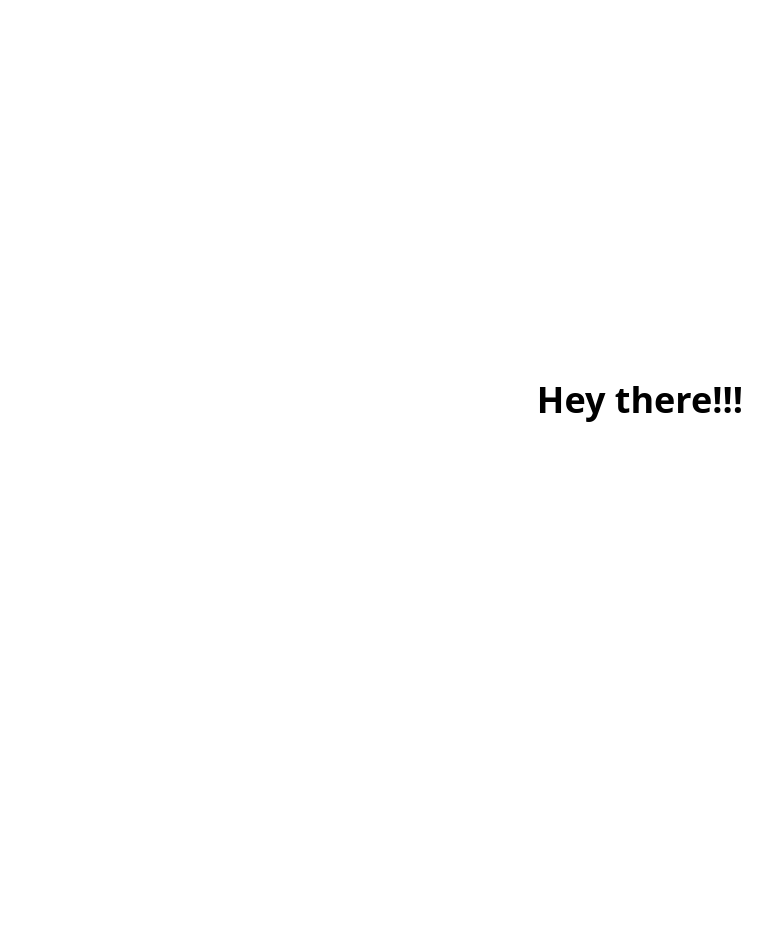
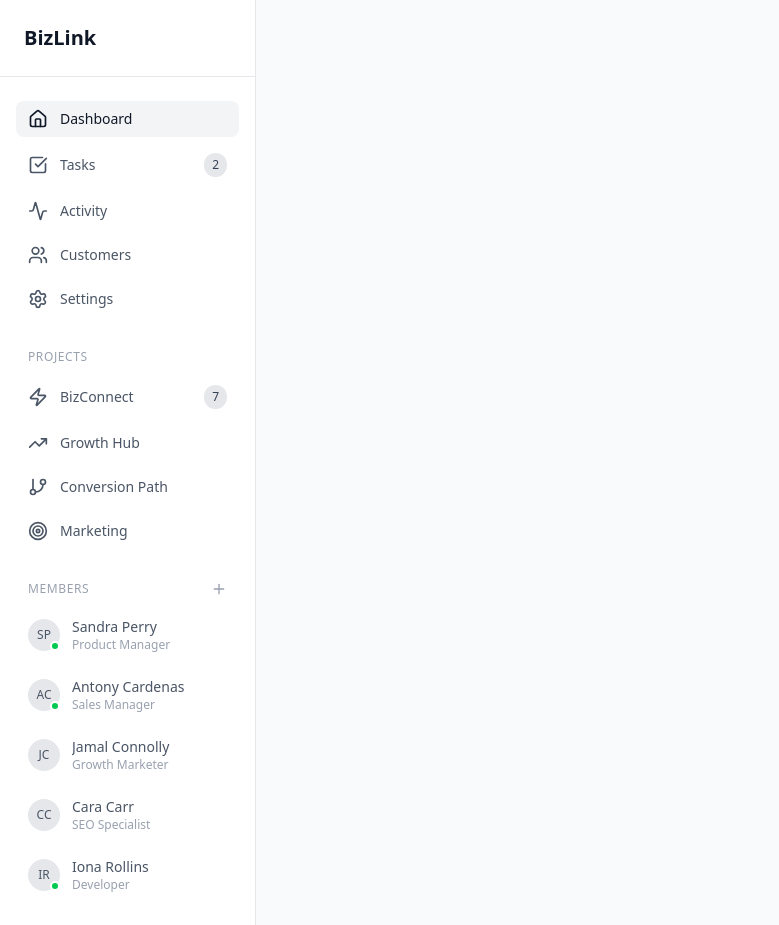
Before and after one commit to ay690/Enlog_Assignment, a React (Vite) app: page / in a window 1280 px wide. Shown: the whole page, without its empty margins (0-779 px from the left). Before the commit the page ends 800 px from the top, so only its background shows below. Built offline with nearby package versions, Linux system fonts and the light colour scheme.

Commit message:
UI: Sidebar

```diff
--- a/src/App.tsx
+++ b/src/App.tsx
@@ -1,12 +1,16 @@
 import { Provider } from "react-redux";
 import { store } from "./store";
+import { BrowserRouter as Router } from "react-router-dom";
+import Sidebar from "./components/Layout/Sidebar";
 
 function App() {
   return (
     <Provider store={store}>
-      <h1 className="text-4xl font-bold text-center flex items-center justify-center min-h-screen">
-        Hey there!!!
-      </h1>
+      <Router>
+        <div className="min-h-screen bg-gray-50 flex overflow-auto">
+         <Sidebar />
+        </div>
+      </Router>
     </Provider>
   );
 }
--- /dev/null
+++ b/src/components/Layout/Sidebar.tsx
@@ -0,0 +1,165 @@
+import React from "react";
+import { Link, useLocation } from "react-router-dom";
+import {
+  Home,
+  CheckSquare,
+  Activity,
+  Users,
+  Settings,
+  Zap,
+  TrendingUp,
+  GitBranch,
+  Target,
+  Plus,
+} from "lucide-react";
+import { useAppSelector } from "../../store";
+import { type NavigationItem, type Project } from "../../types";
+
+const Sidebar: React.FC = () => {
+  const location = useLocation();
+  const teamMembers = useAppSelector((state) => state.user.teamMembers);
+
+  const navigationItems: NavigationItem[] = [
+    { id: "dashboard", name: "Dashboard", icon: "Home", path: "/" },
+    {
+      id: "tasks",
+      name: "Tasks",
+      icon: "CheckSquare",
+      path: "/tasks",
+      badge: 2,
+    },
+    { id: "activity", name: "Activity", icon: "Activity", path: "/activity" },
+    { id: "customers", name: "Customers", icon: "Users", path: "/customers" },
+    { id: "settings", name: "Settings", icon: "Settings", path: "/settings" },
+  ];
+
+  const projects: Project[] = [
+    { id: "bizconnect", name: "BizConnect", count: 7, icon: "Zap" },
+    { id: "growth-hub", name: "Growth Hub", count: 0, icon: "TrendingUp" },
+    {
+      id: "conversion-path",
+      name: "Conversion Path",
+      count: 0,
+      icon: "GitBranch",
+    },
+    { id: "marketing", name: "Marketing", count: 0, icon: "Target" },
+  ];
+
+  const getIcon = (iconName: string) => {
+    const icons = {
+      Home: Home,
+      CheckSquare: CheckSquare,
+      Activity: Activity,
+      Users: Users,
+      Settings: Settings,
+      Zap: Zap,
+      TrendingUp: TrendingUp,
+      GitBranch: GitBranch,
+      Target: Target,
+    };
+    const IconComponent = icons[iconName as keyof typeof icons];
+    return IconComponent ? <IconComponent size={20} /> : null;
+  };
+
+  return (
+    <div className="w-64 bg-white min-h-screen border-r border-gray-200 flex flex-col">
+      {/* Logo */}
+      <div className="p-6 border-b border-gray-200">
+        <h1 className="text-xl font-bold text-gray-900">BizLink</h1>
+      </div>
+
+      {/* Navigation */}
+      <nav className="flex-1 px-4 py-6 space-y-2">
+        {navigationItems.map((item) => (
+          <Link
+            key={item.id}
+            to={item.path}
+            className={`flex items-center justify-between px-3 py-2 rounded-lg text-sm font-medium transition-colors ${
+              location.pathname === item.path
+                ? "bg-gray-100 text-gray-900"
+                : "text-gray-600 hover:bg-gray-50 hover:text-gray-900"
+            }`}
+          >
+            <div className="flex items-center space-x-3">
+              {getIcon(item.icon)}
+              <span>{item.name}</span>
+            </div>
+            {item.badge && (
+              <span className="bg-gray-200 text-gray-700 px-2 py-1 rounded-full text-xs">
+                {item.badge}
+              </span>
+            )}
+          </Link>
+        ))}
+
+        {/* Projects Section */}
+        <div className="pt-6">
+          <h3 className="px-3 text-xs font-medium text-gray-400 uppercase tracking-wider mb-3">
+            Projects
+          </h3>
+          <div className="space-y-2">
+            {projects.map((project) => (
+              <div
+                key={project.id}
+                className="flex items-center justify-between px-3 py-2 text-sm text-gray-600 hover:bg-gray-50 hover:text-gray-900 rounded-lg cursor-pointer transition-colors"
+              >
+                <div className="flex items-center space-x-3">
+                  {getIcon(project.icon)}
+                  <span>{project.name}</span>
+                </div>
+                {project.count > 0 && (
+                  <span className="bg-gray-200 text-gray-700 px-2 py-1 rounded-full text-xs">
+                    {project.count}
+                  </span>
+                )}
+              </div>
+            ))}
+          </div>
+        </div>
+
+        {/* Team Members Section */}
+        <div className="pt-6">
+          <div className="flex items-center justify-between px-3 mb-3">
+            <h3 className="text-xs font-medium text-gray-400 uppercase tracking-wider">
+              Members
+            </h3>
+            <button className="text-gray-400 hover:text-gray-600">
+              <Plus size={16} />
+            </button>
+          </div>
+          <div className="space-y-2">
+            {teamMembers.map((member) => (
+              <div
+                key={member.id}
+                className="flex items-center space-x-3 px-3 py-2 text-sm text-gray-600 hover:bg-gray-50 hover:text-gray-900 rounded-lg cursor-pointer transition-colors"
+              >
+                <div className="relative w-8 h-8">
+                  <div className="w-8 h-8 bg-gray-200 rounded-full flex items-center justify-center">
+                    <span className="text-xs font-medium">
+                      {member.name
+                        .split(" ")
+                        .map((n) => n[0])
+                        .join("")}
+                    </span>
+                  </div>
+                  {member.isOnline && (
+                    <span className="absolute bottom-0 right-0 w-2.5 h-2.5 bg-green-500 border-2 border-white rounded-full" />
+                  )}
+                </div>
+
+                <div className="flex-1 min-w-0">
+                  <p className="font-medium truncate">{member.name}</p>
+                  <p className="text-xs text-gray-400 truncate">
+                    {member.role}
+                  </p>
+                </div>
+              </div>
+            ))}
+          </div>
+        </div>
+      </nav>
+    </div>
+  );
+};
+
+export default Sidebar;
--- a/src/store/slices/userSlice.ts
+++ b/src/store/slices/userSlice.ts
@@ -17,30 +17,35 @@ const initialState: UserState = {
       id: '2',
       name: 'Sandra Perry',
       role: 'Product Manager',
+      isOnline: true,
       avatar: '/api/placeholder/32/32',
     },
     {
       id: '3',
       name: 'Antony Cardenas',
       role: 'Sales Manager',
+      isOnline: true,
       avatar: '/api/placeholder/32/32',
     },
     {
       id: '4',
       name: 'Jamal Connolly',
       role: 'Growth Marketer',
+      isOnline: false,
       avatar: '/api/placeholder/32/32',
     },
     {
       id: '5',
       name: 'Cara Carr',
       role: 'SEO Specialist',
+      isOnline: false,
       avatar: '/api/placeholder/32/32',
     },
     {
       id: '6',
       name: 'Iona Rollins',
       role: 'Developer',
+      isOnline: true,
       avatar: '/api/placeholder/32/32',
     },
   ],
--- a/src/types/index.ts
+++ b/src/types/index.ts
@@ -2,6 +2,7 @@ export interface User {
   id: string;
   name: string;
   role: string;
+  isOnline?: boolean;
   avatar?: string;
 }
 
```
